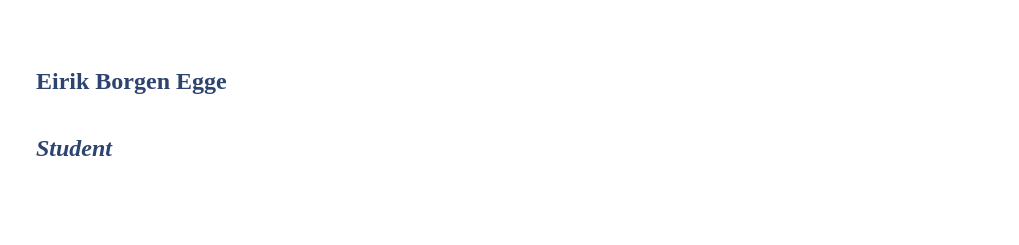
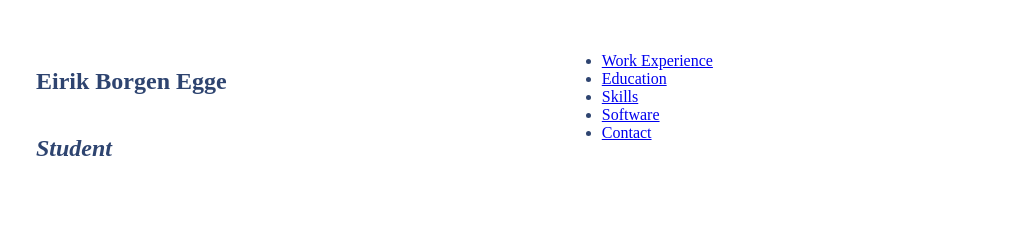
Before and after one commit to eirikbe01/in5320-ma1, a plain HTML site: page part-one/index.html in a window 1280 px wide. Shown: the top 245 px of the page, 0-1019 px from the left. Drawn offline with Linux system fonts and the light colour scheme.

Commit message:
:lipstick: some more improvements

```diff
--- a/part-one/index.html
+++ b/part-one/index.html
@@ -12,6 +12,17 @@
             <h1>Eirik Borgen Egge</h1>
             <h2><em>Student</em></h2>
         </section>
+
+        <nav>
+            <ul class="menu">
+                <li><a href="https://www.onitio.com/">Work Experience</a></li>
+                <li><a href="https://www.uio.no/">Education</a></li>
+                <li><a href="#skills">Skills</a></li>
+                <li><a href="#software">Software</a></li>
+                <li><a href="#contact">Contact</a></li>
+            </ul>
+        </nav>
+
         <img
             src="my_profile_1.jpg"
             alt="Profile Picture"
@@ -19,9 +30,9 @@
             >
     </header>
 
-    <main class="contentContainer">
+    <main id="main" class="contentContainer">
         <section class="workAndEducation">
-            <section>
+            <section id="experience">
                 <h3>Work Experience</h3>
                 <ul>
                     <li>
@@ -41,7 +52,7 @@
                 </ul>
             </section>
 
-            <section>
+            <section id="education">
                 <h3>Education</h3>
                 <ul>
                     <li>
@@ -63,7 +74,7 @@
         </section>
 
         <section>
-            <section>
+            <section id="skills">
                 <h3>Skills & Traits</h3>
                 <ul>
                     <li>Communication</li>
@@ -75,7 +86,7 @@
                 </ul>
             </section>
 
-            <section>
+            <section id="software">
                 <h3>Software</h3>
                 <ul>
                     <li>Python</li>
@@ -87,7 +98,7 @@
                 </ul>
             </section>
 
-            <section>
+            <section id="contact">
                 <h3>Contact Details</h3>
                 <ul>
                     <a href="mailto:eirik.egge4@gmail.com">
```
